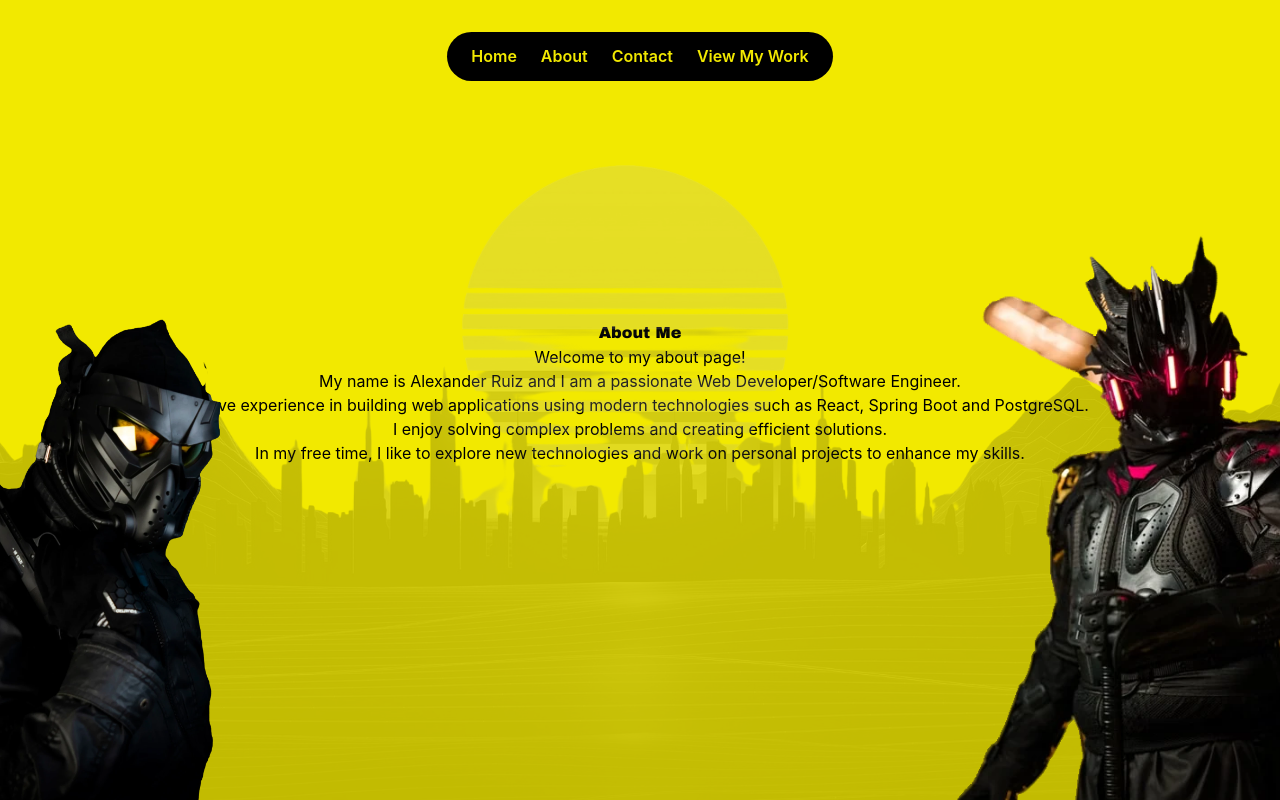
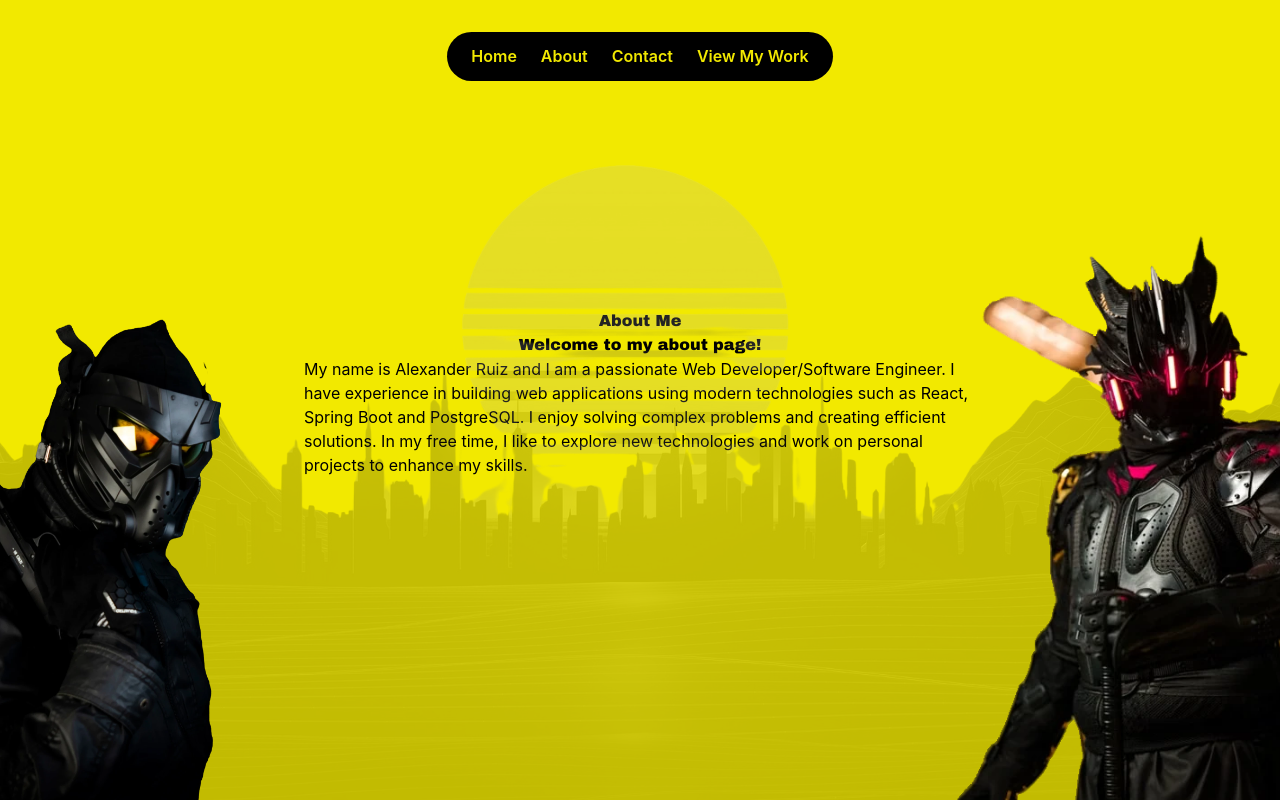
Before and after one commit to AlexRz101/Personal-Portfolio, a React (Vite) app in the folder Portfolio/: page /about in a window 1280 px wide. Built offline with nearby package versions, Linux system fonts and the light colour scheme.

Commit message:
Updated css filse and about.tsx

```diff
--- a/Portfolio/src/index.css
+++ b/Portfolio/src/index.css
@@ -1,3 +1,5 @@
+/* Global font and assets */
+
 @import "tailwindcss";
 
 @font-face {
@@ -14,30 +16,10 @@
   font-style: normal;
 }
 
-h1, h2 {
+.cyberpunk {
   font-family: "Cyberpunk";
 }
 
 .text {
   font-family: "Cyberpunk-readable";
 }
-
-.responsive-navbar {
-    /* Original size — untouched */
-}
-
-@media (min-width: 1536px) {
-    .responsive-navbar ul {
-        gap: 2rem;
-        padding: 1rem 2.5rem;
-        font-size: 1.25rem;
-    }
-}
-
-@media (min-width: 1920px) {
-    .responsive-navbar ul {
-        gap: 2.5rem;
-        padding: 1.25rem 3rem;
-        font-size: 2.5rem;
-    }
-}
--- a/Portfolio/src/pages/About.tsx
+++ b/Portfolio/src/pages/About.tsx
@@ -20,12 +20,12 @@ function About() {
             </div>
 
             {/* Page content below */}
-            <div className="h-[70%] flex flex-col items-center justify-center text-center">
+            <div className="flex flex-col items-center justify-center text-center h-[70%] max-w-2xl mx-auto text-left">
                 <h1 className="text">About Me</h1>
-                <p>Welcome to my about page!</p>
-                <p className="about-content center">My name is Alexander Ruiz and I am a passionate Web Developer/Software Engineer. <br></br>
-                    I have experience in building web applications using modern technologies such as React, Spring Boot and PostgreSQL. <br></br>
-                    I enjoy solving complex problems and creating efficient solutions. <br></br>
+                <h2 className="text">Welcome to my about page!</h2>
+                <p className="about-content center">My name is Alexander Ruiz and I am a passionate Web Developer/Software Engineer.
+                    I have experience in building web applications using modern technologies such as React, Spring Boot and PostgreSQL.
+                    I enjoy solving complex problems and creating efficient solutions.
                     In my free time, I like to explore new technologies and work on personal projects to enhance my skills.</p>
             </div>
 
--- a/Portfolio/src/pages/Home.tsx
+++ b/Portfolio/src/pages/Home.tsx
@@ -16,11 +16,11 @@ function Home() {
       <div className="flex flex-col justify-center items-start home-left z-3">
 
         <p className="text text-lg underline"> WORK IN PROGRESS </p> <br></br>
-        <h1 className="home-h1 leading-none whitespace-nowrap [text-shadow:0_0_10px_#00f0ff,0_0_20px_#00f0ff44]">
+        <h1 className="home-h1 cyberpunk leading-none whitespace-nowrap [text-shadow:0_0_10px_#00f0ff,0_0_20px_#00f0ff44]">
           Alexander Ruiz
         </h1>
 
-        <h2 className="home-h2 leading-none whitespace-nowrap [text-shadow:0_0_10px_#00f0ff,0_0_20px_#00f0ff44]">
+        <h2 className="home-h2 cyberpunk leading-none whitespace-nowrap [text-shadow:0_0_10px_#00f0ff,0_0_20px_#00f0ff44]">
           Web Developer/SWE
         </h2>
 
--- a/Portfolio/src/styles/Projects.css
+++ b/Portfolio/src/styles/Projects.css
@@ -1,3 +1,4 @@
+/* Projects.tsx media queries */
 .projects-page {
     /* tablet */
     @media (min-width: 768px)  {
```
